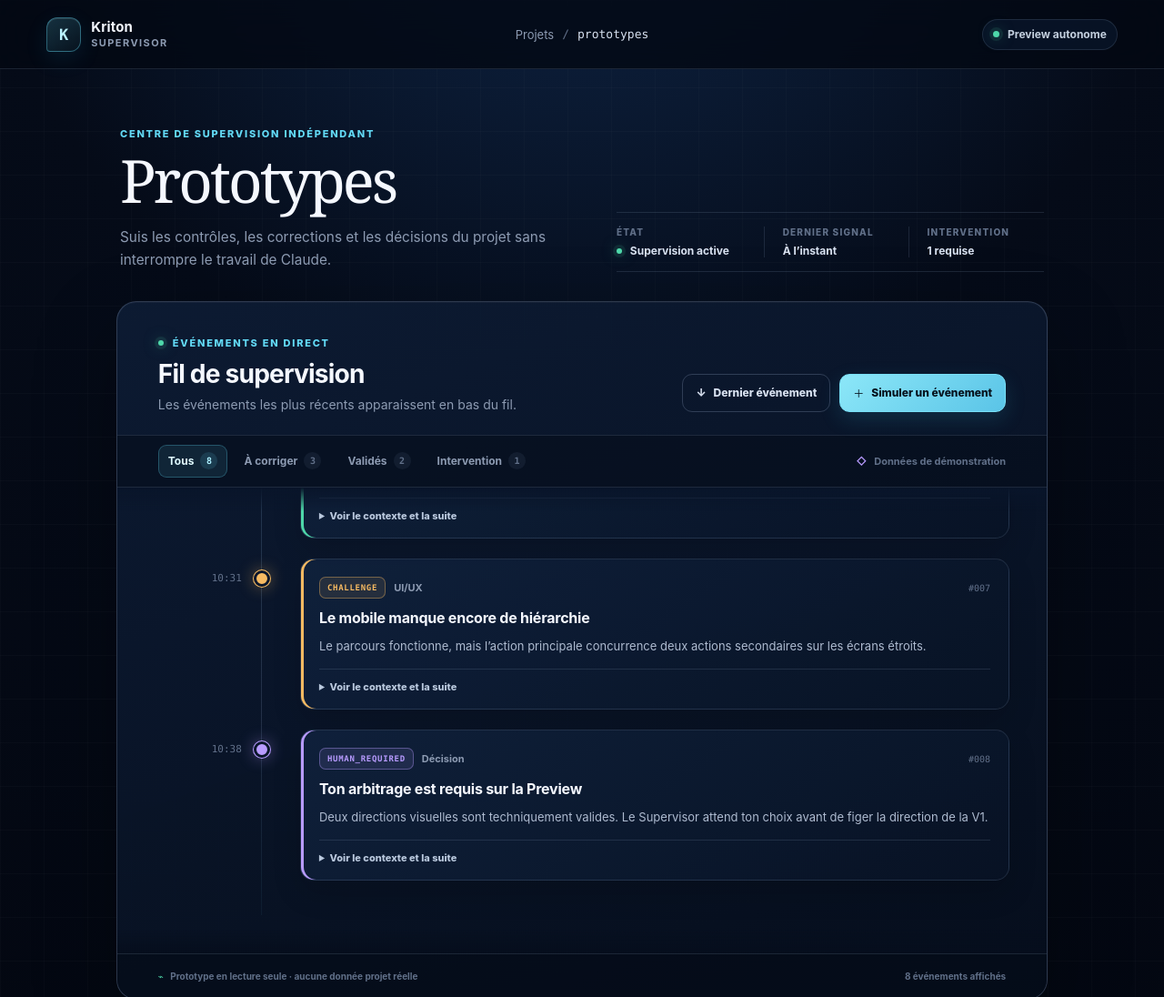
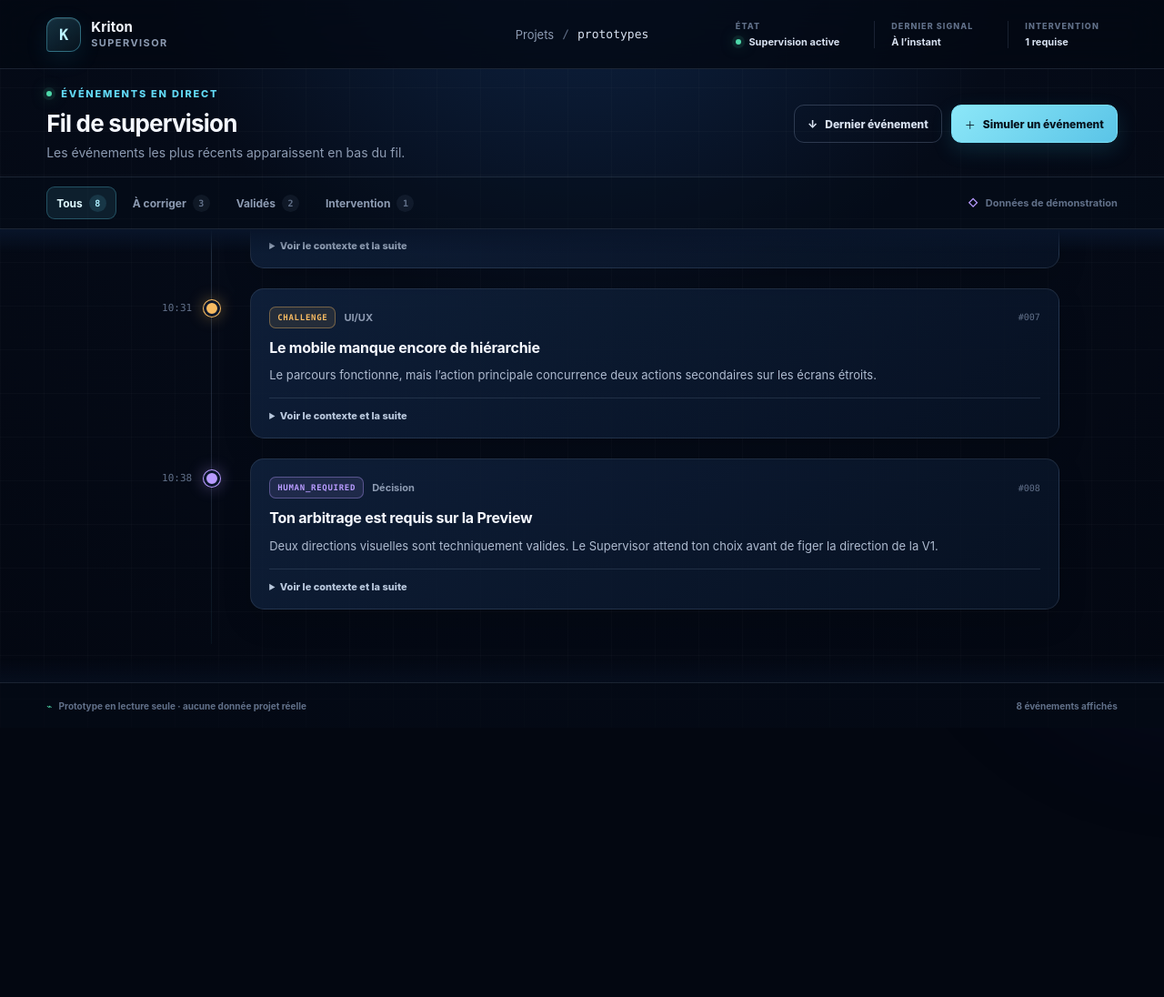
Before and after one commit to johlamie/agentic-kit, a plain HTML site: page prototypes/supervisor-timeline/index.html in a window 1280 px wide. Shown: the top 1096 px of the page at 91% size. After the commit the page ends 800 px from the top, so only its background shows below. Drawn offline with Linux system fonts and the light colour scheme.

Commit message:
feat: refine full-screen activity layout

```diff
--- a/prototypes/supervisor-timeline/app.js
+++ b/prototypes/supervisor-timeline/app.js
@@ -268,7 +268,9 @@ function updateCounts(visible) {
   document.querySelector("#count-attention").textContent = String(attention);
   document.querySelector("#count-pass").textContent = String(passed);
   document.querySelector("#count-human").textContent = String(human);
-  document.querySelector("#human-count").textContent = human === 1 ? "1 requise" : `${human} requises`;
+  for (const count of document.querySelectorAll("[data-human-count]")) {
+    count.textContent = human === 1 ? "1 requise" : `${human} requises`;
+  }
   document.querySelector("#visible-count").textContent = `${visible} événement${visible > 1 ? "s" : ""} affiché${visible > 1 ? "s" : ""}`;
 }
 
@@ -304,7 +306,9 @@ function simulateEvent() {
   }
 
   render({ scrollToBottom: true, enteringId: event.id });
-  document.querySelector("#latest-signal").textContent = "À l’instant";
+  for (const signal of document.querySelectorAll("[data-latest-signal]")) {
+    signal.textContent = "À l’instant";
+  }
   showToast(`${event.label} ajouté en bas du fil`);
 }
 
--- a/prototypes/supervisor-timeline/index.html
+++ b/prototypes/supervisor-timeline/index.html
@@ -40,6 +40,21 @@
         </ol>
       </nav>
 
+      <dl class="topbar-health" aria-label="Résumé de la supervision">
+        <div>
+          <dt>État</dt>
+          <dd><span class="live-dot" aria-hidden="true"></span> Supervision active</dd>
+        </div>
+        <div>
+          <dt>Dernier signal</dt>
+          <dd data-latest-signal>À l’instant</dd>
+        </div>
+        <div>
+          <dt>Intervention</dt>
+          <dd data-human-count>1 requise</dd>
+        </div>
+      </dl>
+
       <div class="preview-state" aria-label="État de la maquette">
         <span class="preview-state__dot" aria-hidden="true"></span>
         <span>Preview autonome</span>
@@ -63,11 +78,11 @@
           </div>
           <div>
             <dt>Dernier signal</dt>
-            <dd id="latest-signal">À l’instant</dd>
+            <dd data-latest-signal>À l’instant</dd>
           </div>
           <div>
             <dt>Intervention</dt>
-            <dd id="human-count">1 requise</dd>
+            <dd data-human-count>1 requise</dd>
           </div>
         </dl>
       </section>
--- a/prototypes/supervisor-timeline/styles.css
+++ b/prototypes/supervisor-timeline/styles.css
@@ -200,6 +200,10 @@ button {
   background: rgba(13, 29, 51, 0.55);
   font-size: 12px;
   font-weight: 700;
+}
+
+.topbar-health {
+  display: none;
 }
 
 .preview-state__dot,
@@ -1065,3 +1069,150 @@ button {
     transition-duration: 0.01ms !important;
   }
 }
+
+@media (min-width: 821px) {
+  html,
+  body {
+    height: 100%;
+    overflow: hidden;
+  }
+
+  body {
+    min-height: 0;
+  }
+
+  .topbar {
+    height: 76px;
+    min-height: 76px;
+  }
+
+  .preview-state {
+    display: none;
+  }
+
+  .topbar-health {
+    justify-self: end;
+    display: grid;
+    min-width: 420px;
+    grid-template-columns: repeat(3, auto);
+    margin: 0;
+  }
+
+  .topbar-health div {
+    padding: 0 18px;
+  }
+
+  .topbar-health div:first-child {
+    padding-left: 0;
+  }
+
+  .topbar-health div:last-child {
+    padding-right: 0;
+  }
+
+  .topbar-health div + div {
+    border-left: 1px solid var(--line);
+  }
+
+  .topbar-health dt {
+    margin-bottom: 5px;
+    color: var(--ink-faint);
+    font-size: 9px;
+    font-weight: 800;
+    letter-spacing: 0.12em;
+    text-transform: uppercase;
+  }
+
+  .topbar-health dd {
+    margin: 0;
+    color: var(--ink);
+    font-size: 11px;
+    font-weight: 700;
+    white-space: nowrap;
+  }
+
+  .topbar-health .live-dot {
+    width: 6px;
+    height: 6px;
+    margin-right: 6px;
+    vertical-align: 1px;
+  }
+
+  .page-shell {
+    display: flex;
+    width: 100%;
+    height: calc(100dvh - 76px);
+    margin: 0;
+    padding: 0;
+  }
+
+  .project-intro {
+    position: absolute;
+    width: 1px;
+    height: 1px;
+    margin: -1px;
+    padding: 0;
+    overflow: hidden;
+    clip: rect(0 0 0 0);
+    white-space: nowrap;
+  }
+
+  .project-intro .eyebrow,
+  .project-intro__description,
+  .project-intro .project-health {
+    display: none;
+  }
+
+  .activity-panel {
+    display: grid;
+    width: 100%;
+    min-height: 0;
+    flex: 1;
+    grid-template-rows: auto auto minmax(0, 1fr) auto;
+    border: 0;
+    border-radius: 0;
+    background: transparent;
+    box-shadow: none;
+  }
+
+  .activity-panel__header {
+    align-items: center;
+    padding: 20px clamp(36px, 4vw, 72px) 18px;
+  }
+
+  .activity-panel__header h2 {
+    font-size: clamp(26px, 2vw, 32px);
+  }
+
+  .feed-toolbar {
+    padding-inline: clamp(36px, 4vw, 72px);
+    background: rgba(4, 12, 25, 0.34);
+  }
+
+  .feed-viewport {
+    height: auto;
+    min-height: 0;
+  }
+
+  .timeline {
+    width: min(82vw, 1180px);
+  }
+
+  .event-card {
+    box-shadow: 0 14px 32px rgba(0, 0, 0, 0.14);
+  }
+
+  .activity-panel__footer {
+    padding-inline: clamp(36px, 4vw, 72px);
+  }
+}
+
+@media (min-width: 821px) and (max-width: 1120px) {
+  .topbar {
+    grid-template-columns: minmax(170px, 1fr) auto;
+  }
+
+  .breadcrumb {
+    display: none;
+  }
+}
```
